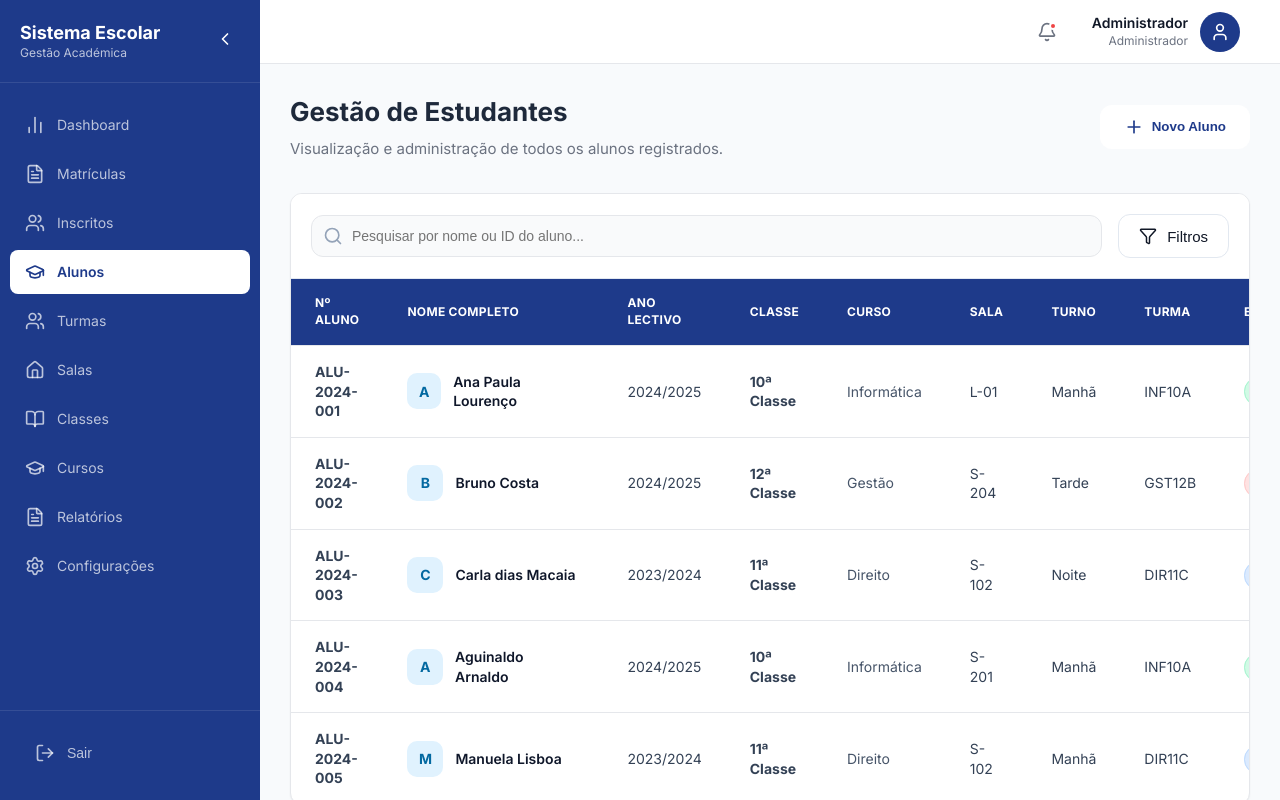
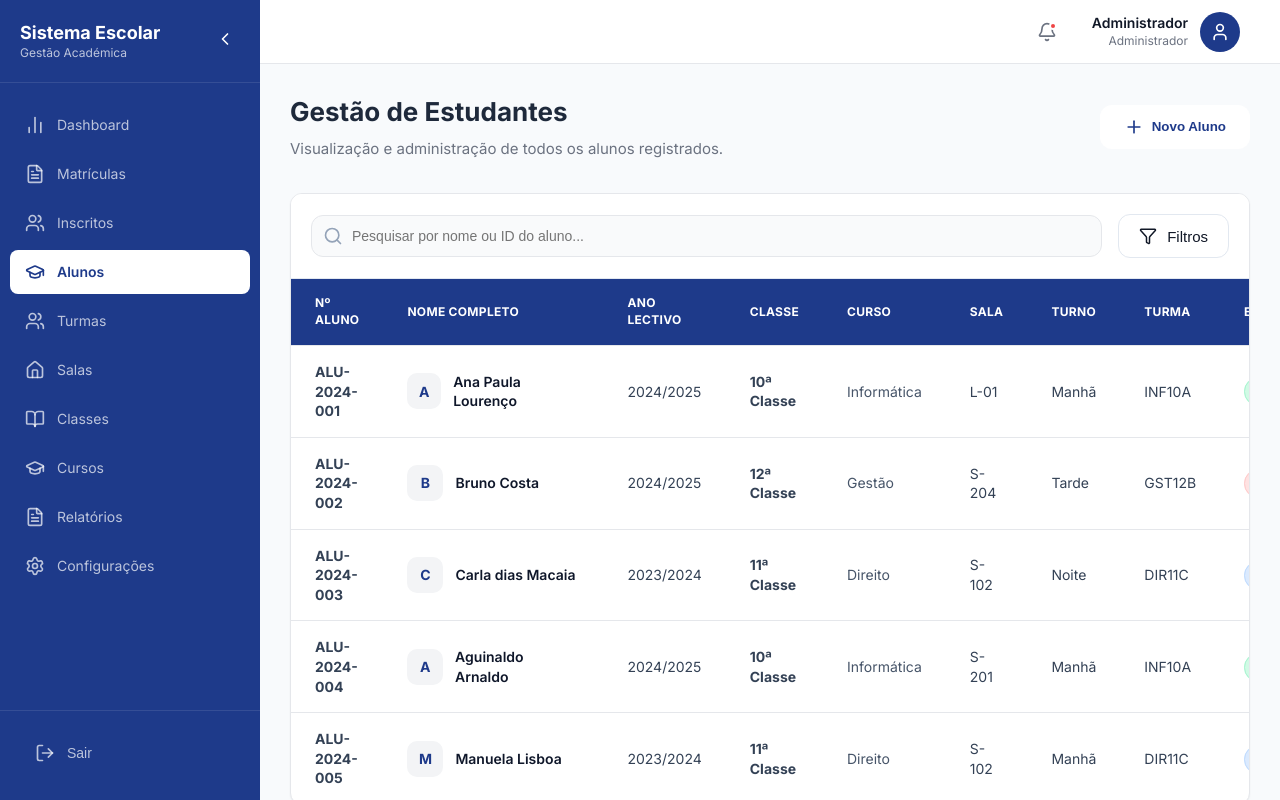
Before and after one commit to aguinaldoarnaldo/Projeto_fim_curso, a React (Vite) app in the folder frontend/: page /alunos in a window 1280 px wide. Built offline with nearby package versions, Linux system fonts and the light colour scheme.

Commit message:
style: update Alunos page layout

```diff
--- a/frontend/src/pages/Alunos/Alunos.css
+++ b/frontend/src/pages/Alunos/Alunos.css
@@ -111,7 +111,7 @@
 /* Table styles */
 .student-id {
     font-weight: 700;
-    color: #1e40af;
+    color: var(--primary-color);
 }
 
 .student-info {
@@ -124,8 +124,8 @@
     width: 36px;
     height: 36px;
     border-radius: 10px;
-    background: #e0f2fe;
-    color: #0369a1;
+    background: var(--bg-color);
+    color: var(--primary-color);
     display: flex;
     align-items: center;
     justify-content: center;
@@ -200,7 +200,7 @@
 }
 
 .profile-sidebar {
-    background: linear-gradient(180deg, #1e3a8a 0%, #1e40af 100%);
+    background: linear-gradient(180deg, var(--sidebar-bg) 0%, var(--primary-color) 100%);
     padding: 48px 32px;
     color: white;
     display: flex;
@@ -274,7 +274,7 @@
 .section-title {
     font-size: 16px;
     font-weight: 800;
-    color: #1e3a8a;
+    color: var(--primary-color);
     text-transform: uppercase;
     letter-spacing: 0.1em;
     margin-bottom: 24px;
```
